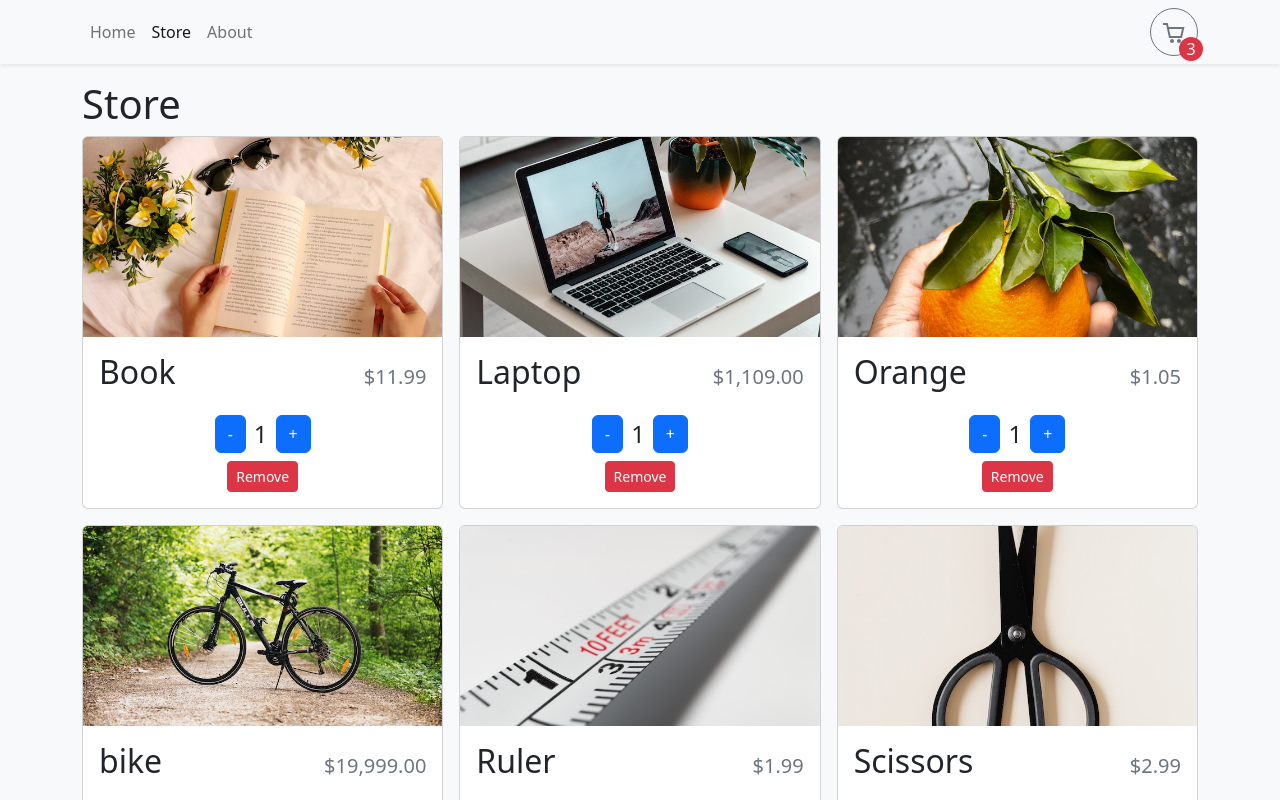
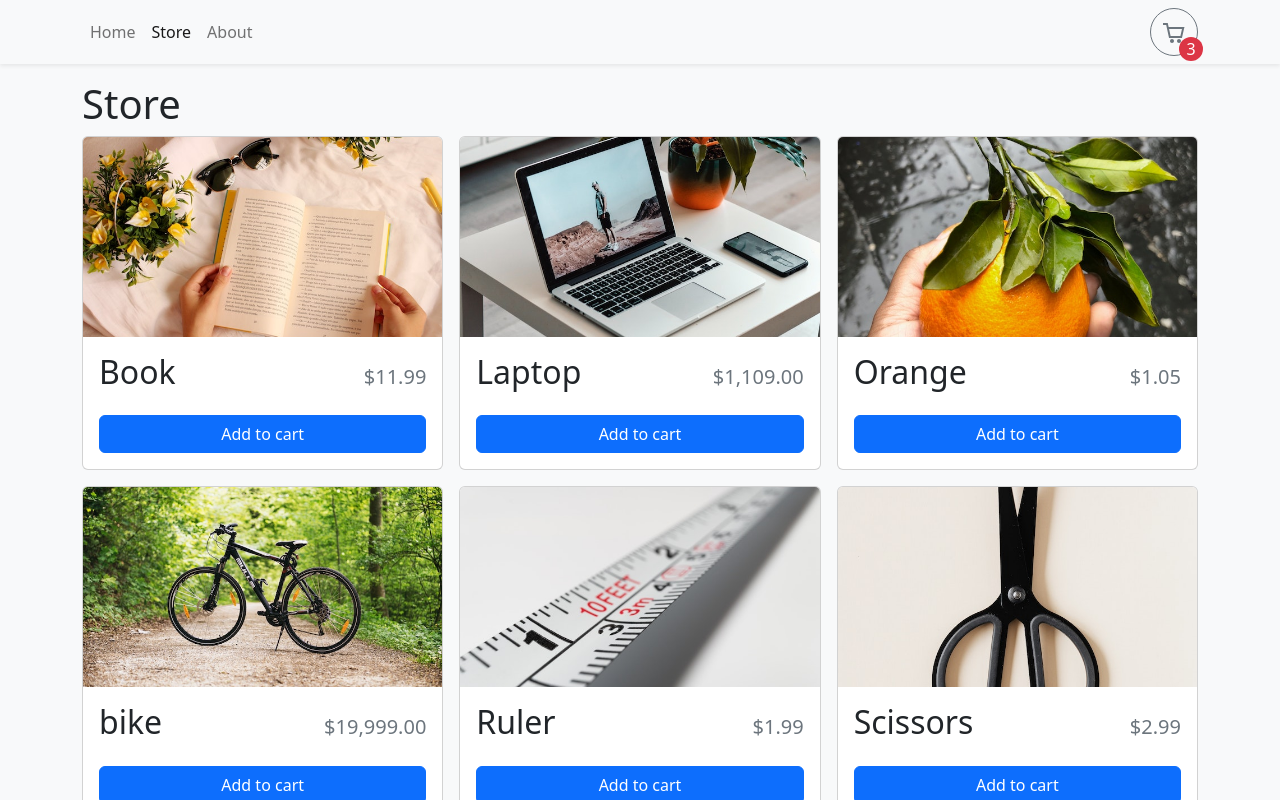
Before and after one commit to kr-sarvesh/shoppingKart, a React (Vite) app: page /Store in a window 1280 px wide. Shown: the top 800 px of the page. Built offline with nearby package versions, Linux system fonts and the light colour scheme.

Commit message:
added store items

```diff
--- a/src/components/CartItem.tsx
+++ b/src/components/CartItem.tsx
@@ -10,7 +10,7 @@
 
 export function CartItem({ id, quantity }: CartItemProps) {
   const { removeFromCart } = useShoppingCart()
-  const item = StoreItems.find((item) => item.id === id)
+  const item = StoreItems.find((i) => i.id === id)
   if (item == null) return null
 
   return (
--- a/src/components/StoreItem.tsx
+++ b/src/components/StoreItem.tsx
@@ -1,5 +1,6 @@
 import { Card, Button } from 'react-bootstrap'
 import { formatCurrency } from '../utilities/formatCurrency'
+import { useShoppingCart } from '../context/ShoppingCartContext'
 
 type StoreItemProps = {
   id: number
@@ -9,7 +10,15 @@
 }
 
 export function StoreItem({ id, name, price, imgUrl }: StoreItemProps) {
-  const quantity = 1
+  const {
+    getItemQuantity,
+    increaseCartQuantity,
+    decreaseCartQuantity,
+    removeFromCart,
+  } = useShoppingCart()
+
+  const quantity = getItemQuantity(id)
+
   return (
     <Card>
       <Card.Img
@@ -36,11 +45,25 @@
                   className='d-flex align-items-center justify-content-center '
                   style={{ gap: '0.5rem' }}
                 >
-                  <Button className='btn btn-primary'>-</Button>
+                  <Button
+                    className='btn btn-primary'
+                    onClick={() => decreaseCartQuantity(id)}
+                  >
+                    -
+                  </Button>
                   <span className='fs-4'>{quantity}</span>
-                  <Button className='btn btn-primary'>+</Button>
+                  <Button
+                    className='btn btn-primary'
+                    onClick={() => increaseCartQuantity(id)}
+                  >
+                    +
+                  </Button>
                 </div>
-                <Button variant='danger' size='sm'>
+                <Button
+                  variant='danger'
+                  size='sm'
+                  onClick={() => removeFromCart(id)}
+                >
                   Remove
                 </Button>
               </div>
```
